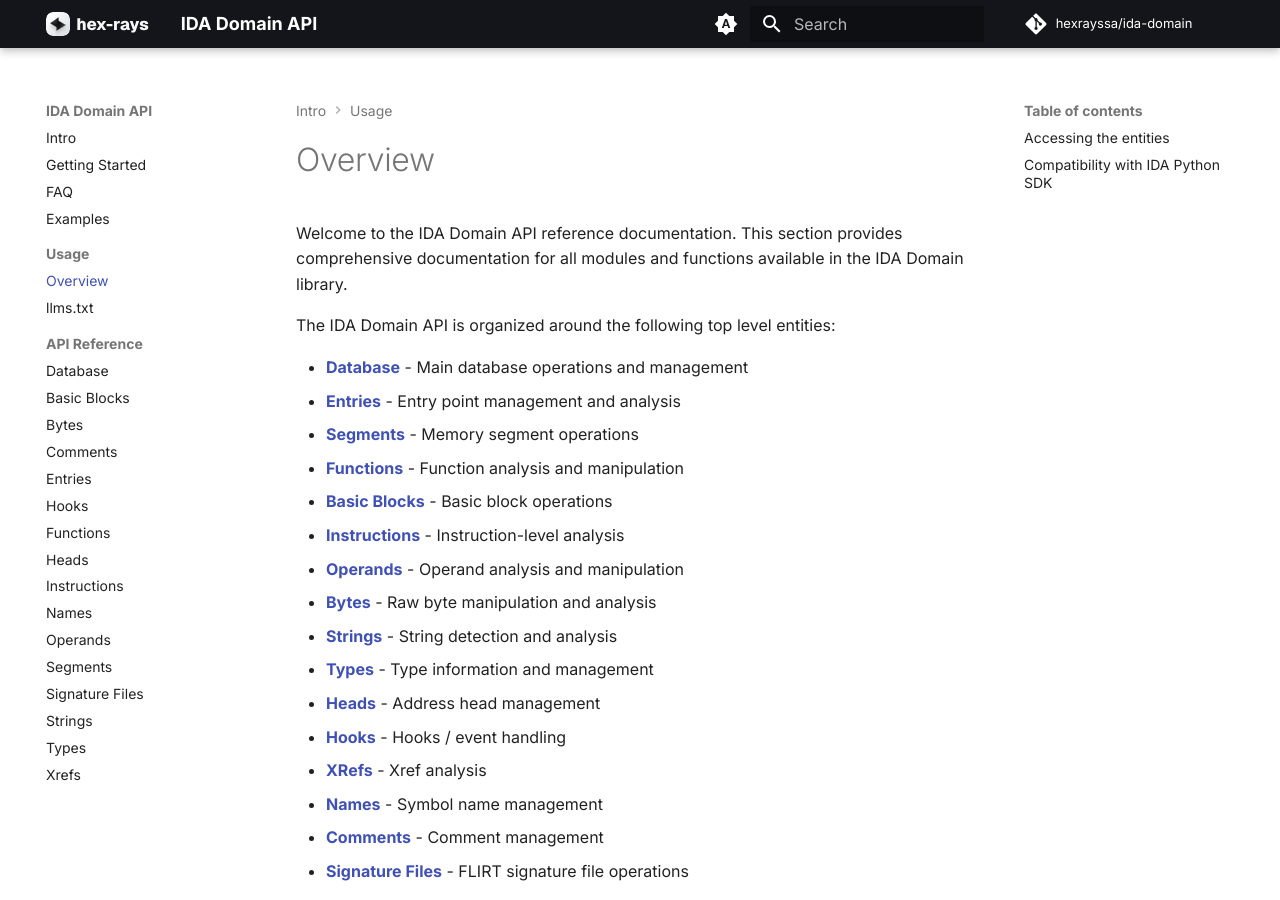
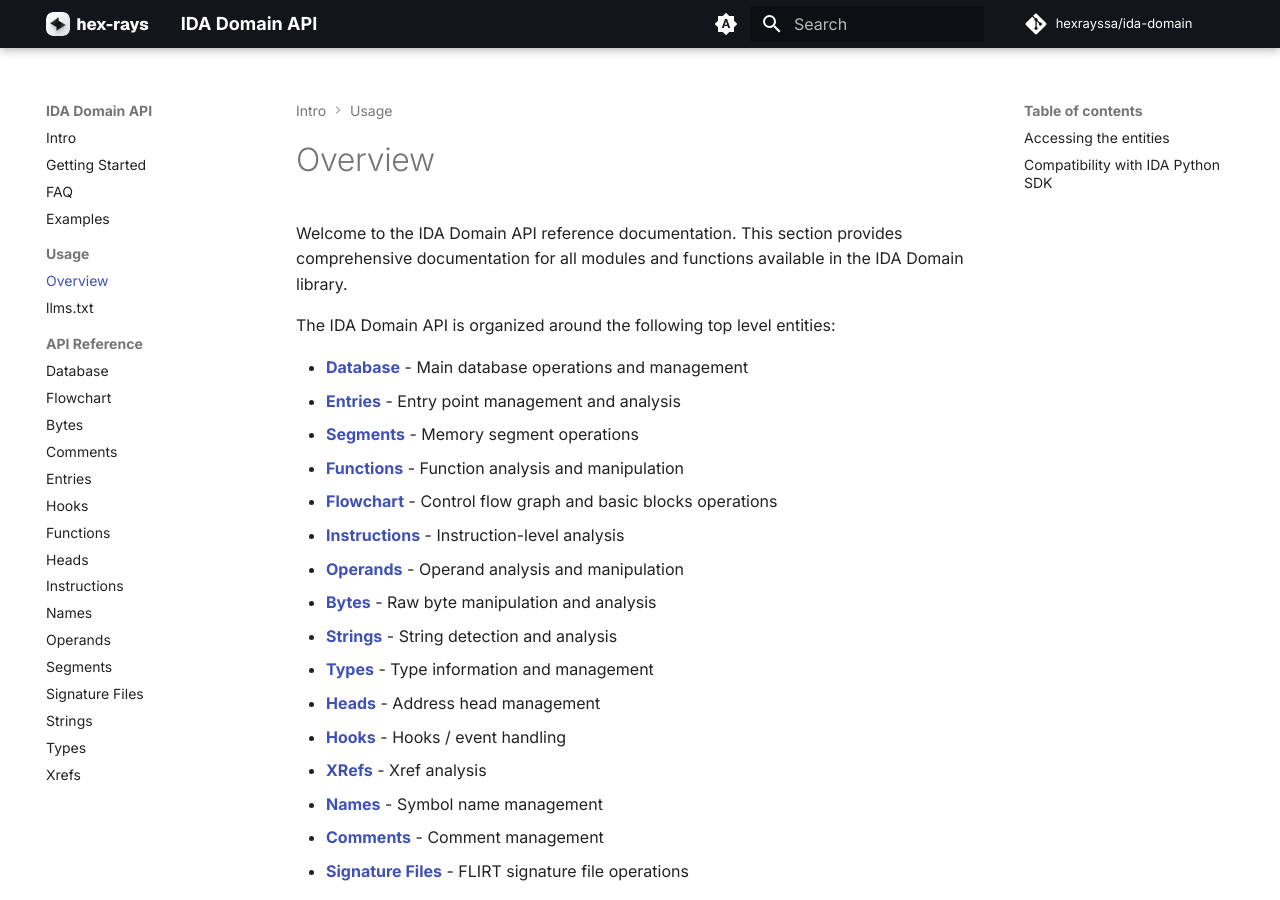
Before and after one commit to uni7corn/ida-domain, an MkDocs documentation site: the page built from docs/usage.md, in a window 1280 px wide and 900 px high. Built offline with MkDocs 1.6.1 and Material for MkDocs 9.7.7, drawn with Linux system fonts in a browser that asks for light colours; comment, search, counter and statistics services are not loaded.

Commit message:
Fixed documentation

```diff
--- a/docs/usage.md
+++ b/docs/usage.md
@@ -6,7 +6,7 @@
 - **[Entries](ref/entries.md)** - Entry point management and analysis
 - **[Segments](ref/segments.md)** - Memory segment operations
 - **[Functions](ref/functions.md)** - Function analysis and manipulation
-- **[Basic Blocks](ref/basic_blocks.md)** - Basic block operations
+- **[Flowchart](ref/flowchart.md)** - Control flow graph and basic blocks operations
 - **[Instructions](ref/instructions.md)** - Instruction-level analysis
 - **[Operands](ref/operands.md)** - Operand analysis and manipulation
 - **[Bytes](ref/bytes.md)** - Raw byte manipulation and analysis
--- a/mkdocs.yml
+++ b/mkdocs.yml
@@ -21,7 +21,7 @@
       - llms.txt: llm.md
   - API Reference:
       - ref/database.md
-      - ref/basic_blocks.md
+      - ref/flowchart.md
       - ref/bytes.md
       - ref/comments.md
       - ref/entries.md
```
Also changed, not shown: docs/ref/basic_blocks.md (deleted, +0 -3 lines), docs/ref/flowchart.md (added, +3 -0 lines).
